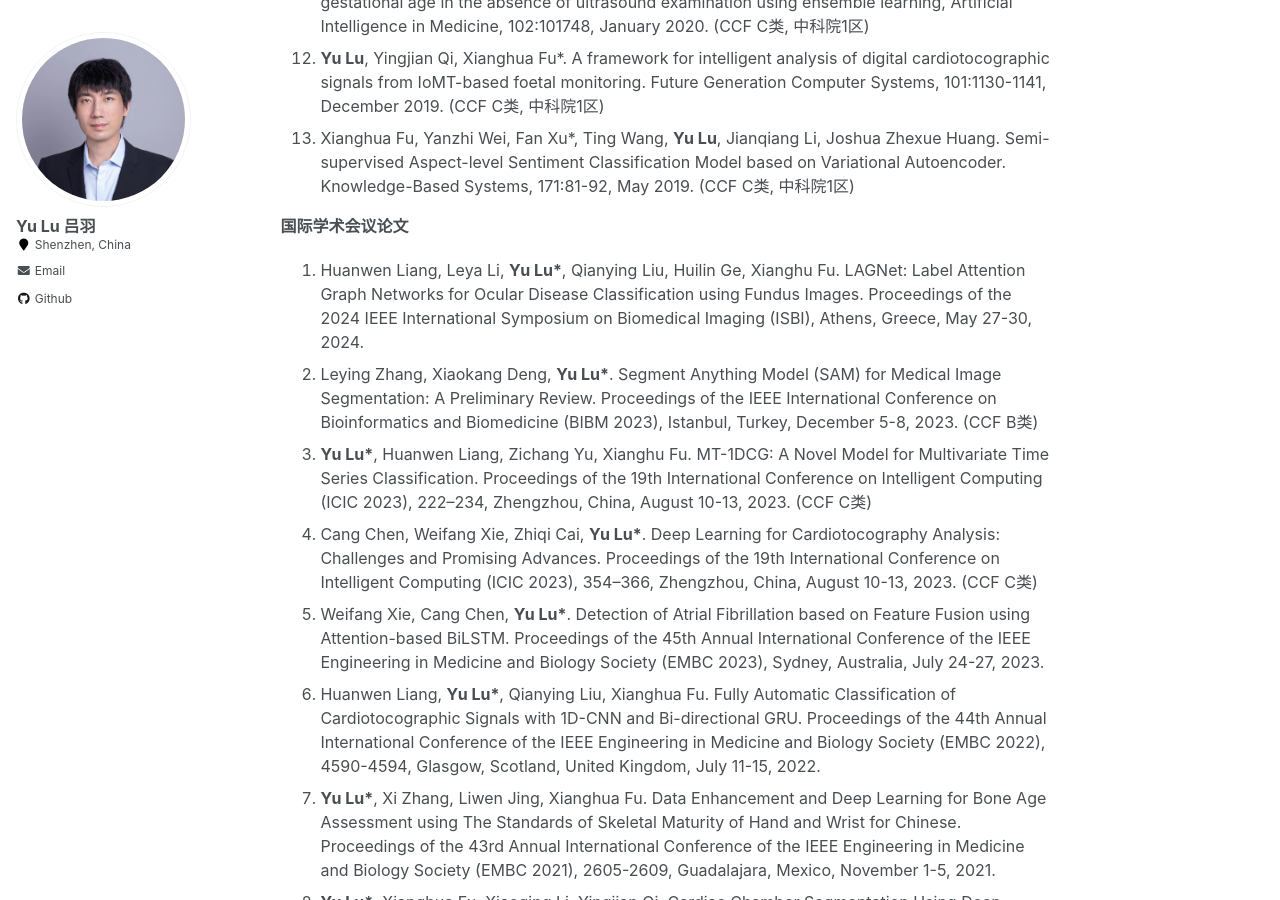
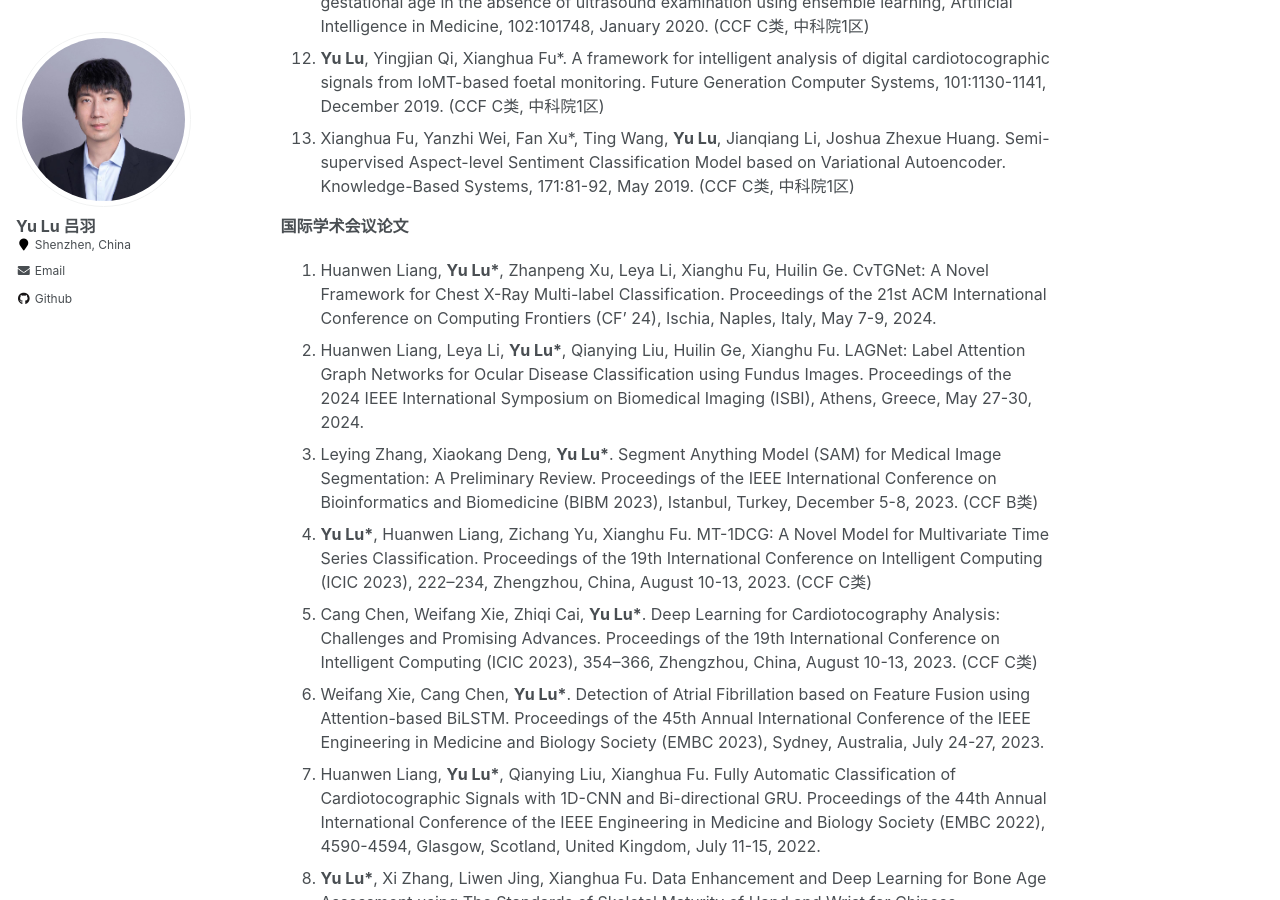
Before and after one commit to YukariUmezawa/lvyu.github.io, a Jekyll site: the page built from _pages/about.md, in a window 1280 px wide and 900 px high, scrolled down 3773 px. Built offline with Jekyll 4.4.1, drawn with Linux system fonts in a browser that asks for light colours.

Commit message:
Update about.md

```diff
--- a/_pages/about.md
+++ b/_pages/about.md
@@ -105,6 +105,7 @@ News
 
 ***国际学术会议论文***
 
+1. Huanwen Liang, __Yu Lu*__, Zhanpeng Xu, Leya Li, Xianghu Fu, Huilin Ge. CvTGNet: A Novel Framework for Chest X-Ray Multi-label Classification. Proceedings of the 21st ACM International Conference on Computing Frontiers (CF' 24), Ischia, Naples, Italy, May 7-9, 2024.
 1. Huanwen Liang, Leya Li, __Yu Lu*__, Qianying Liu, Huilin Ge, Xianghu Fu. LAGNet: Label Attention Graph Networks for Ocular Disease Classification using Fundus Images. Proceedings of the 2024 IEEE International Symposium on Biomedical Imaging (ISBI), Athens, Greece, May 27-30, 2024.
 2. Leying Zhang, Xiaokang Deng, __Yu Lu*__. Segment Anything Model (SAM) for Medical Image Segmentation: A Preliminary Review. Proceedings of the IEEE International Conference on Bioinformatics and Biomedicine (BIBM 2023), Istanbul, Turkey, December 5-8, 2023. (CCF B类)
 3. __Yu Lu*__, Huanwen Liang, Zichang Yu, Xianghu Fu. MT-1DCG: A Novel Model for Multivariate Time Series Classification. Proceedings of the 19th International Conference on Intelligent Computing (ICIC 2023), 222–234, Zhengzhou, China, August 10-13, 2023. (CCF C类)
```
